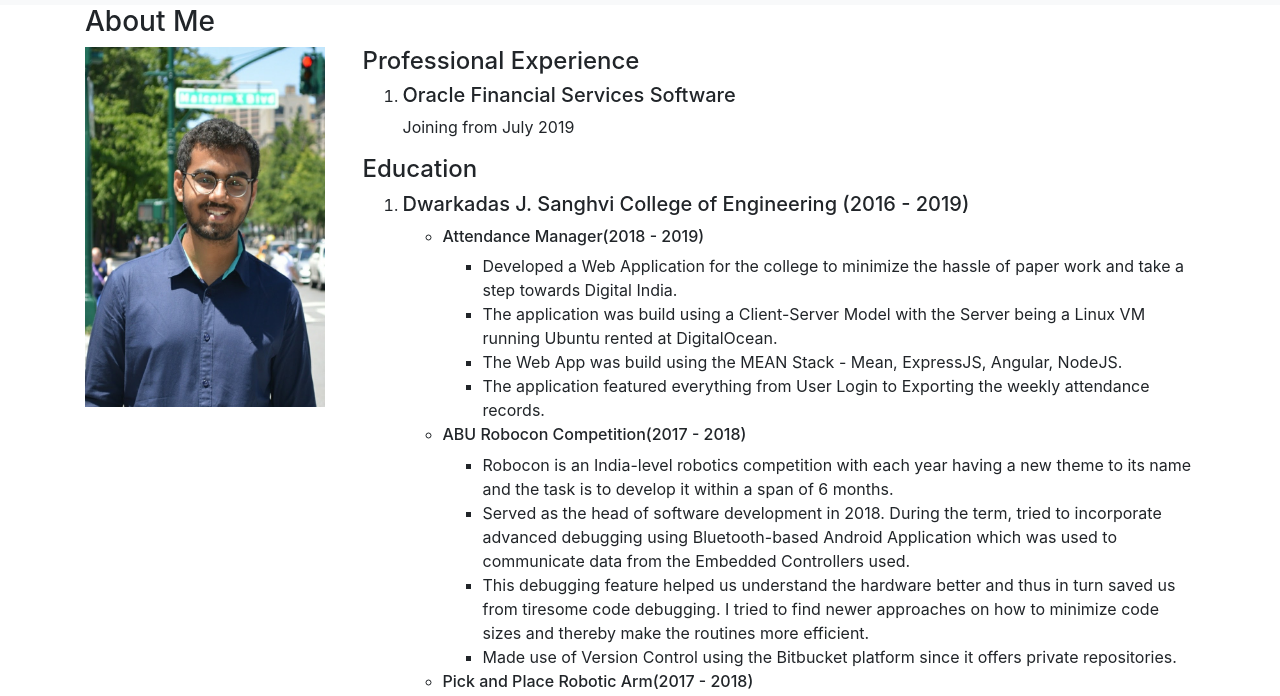
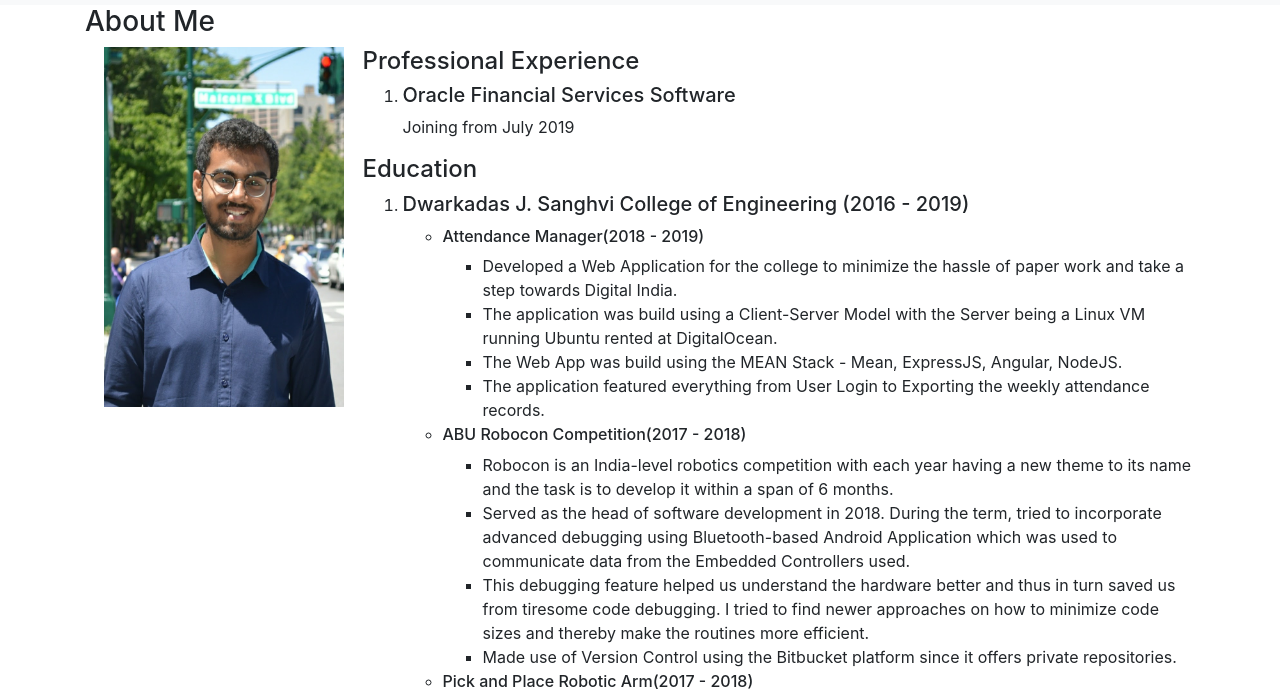
Before and after one commit to yashdani27/yashdani27.github.io, a plain HTML site: page about.html in a window 1280 px wide. Shown: the part 51-747 px from the top of the page. Drawn offline with nearby package versions, Linux system fonts and the light colour scheme; a script that the page names is missing.

Commit message:
new about

```diff
--- a/about.css
+++ b/about.css
@@ -5,14 +5,26 @@ img {
 
 /* .box-1 {
     flex: 1;
+    border: 1px solid red;
+    padding: 10px;
 }
 
 .box-2 {
-    flex: 1
+    flex: 1;
+    border: 1px solid red;
+    padding: 10px;
+}
+
+.box-3 {
+    flex: 1;
+    border: 1px solid red;
+    padding: 10px;
 } */
 
 .profile-box {
     flex: 1;
+    align-items: center;
+    text-align: center;
 }
 
 .content-box {
@@ -26,4 +38,7 @@ img {
     .container-box {
         display: flex;
     }
+    .profile-box {
+        /* align-items: center; */
+    }
 }
--- a/about.html
+++ b/about.html
@@ -38,10 +38,13 @@
 
         <!-- <div class="container-box">
             <div class="box-1">
-                Lorem ipsum dolor sit amet consectetur adipisicing elit. Molestias dolorum esse, facere saepe nulla ex nisi. Natus ratione nobis cumque officiis facilis? Repudiandae suscipit illo asperiores explicabo officia. Minima, repudiandae.
+
             </div>
             <div class="box-2">
                 Lorem ipsum dolor sit amet consectetur adipisicing elit. Magnam nemo minus ipsum fuga repellendus consequatur, tempora similique sit, voluptatum qui aliquid nisi delectus nesciunt placeat vero! Corporis aliquid deserunt placeat.
+            </div>
+            <div class="box-3">
+
             </div>
         </div> -->
 
@@ -49,7 +52,7 @@
         <h3>About Me</h3>
             <div class="container-box">
                 <div class="profile-box">
-                <img src="profile_picture.jpg" alt="" class="profile-picture">
+                    <p><img src="profile_picture.jpg" alt=""></p>
                 </div>
                 <div class="content-box">
                     <h4 class="list-item-head">Professional Experience</h4>
```
